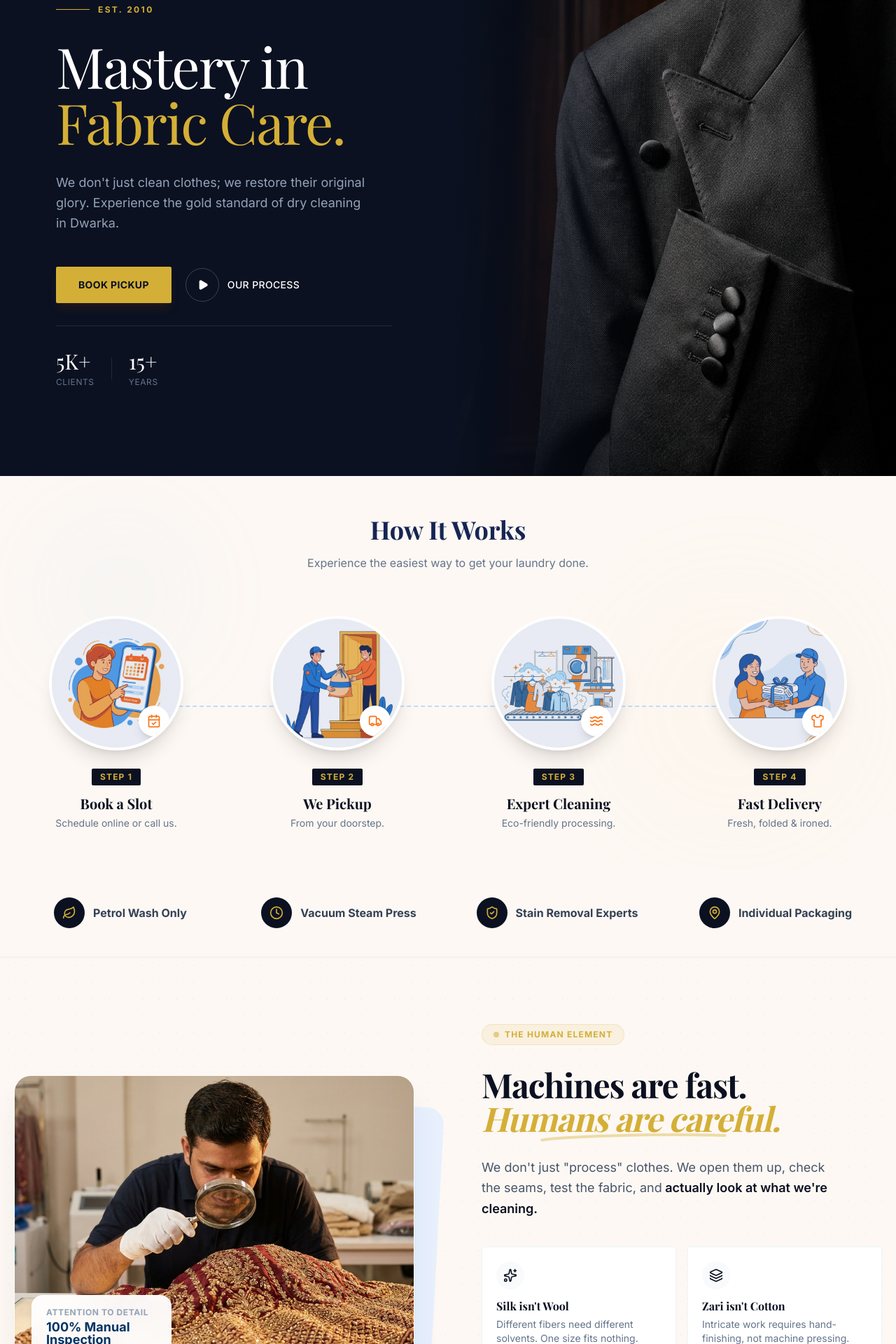
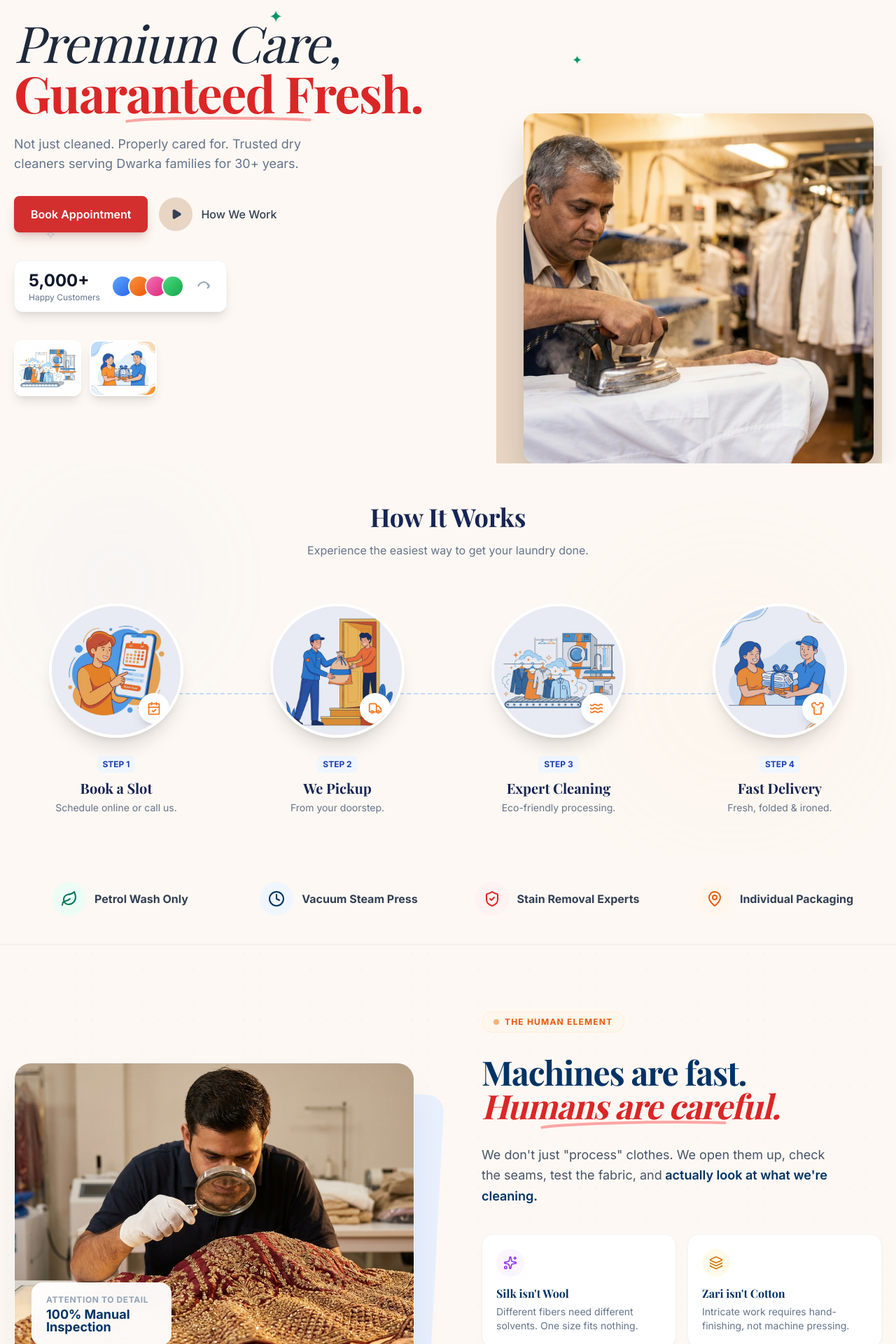
Before and after one commit to comexdryclean70/comex-dryclean-main-website, a Next.js app: page / in a window 1280 px wide. Shown: the part 120-2040 px from the top of the page at 70% size. Built offline with nearby package versions, Linux system fonts and the light colour scheme; a web font is replaced by a local one.

Commit message:
Revert "feat: luxury heritage rebrand (navy/gold theme, split hero)"
This reverts commit b087e8a69ebcb40b2a57a4813fd17ab03d037552.

```diff
--- a/src/components/Hero.tsx
+++ b/src/components/Hero.tsx
@@ -7,86 +7,126 @@ import { motion } from "framer-motion";
 
 export default function Hero() {
     return (
-        <section className="relative w-full bg-[#0B1121] overflow-hidden min-h-screen flex flex-col lg:flex-row">
+        <section className="relative w-full bg-[#FDF8F3] overflow-hidden min-h-[90vh]">
+            {/* Decorative Sparkles */}
+            <div className="absolute top-32 left-[30%] text-emerald-600 text-2xl">✦</div>
+            <div className="absolute top-48 right-[35%] text-emerald-600 text-lg">✦</div>
+            <div className="absolute top-20 right-[20%] text-slate-300 text-3xl font-light">✧</div>
+            <div className="absolute bottom-[30%] right-[15%] text-slate-300 text-2xl font-light">✧</div>
+            <div className="absolute bottom-[40%] left-[5%] text-slate-300 text-xl font-light">✧</div>
 
-            {/* Left Content Side (50%) */}
-            <div className="w-full lg:w-1/2 relative z-10 flex flex-col justify-center px-6 sm:px-12 lg:px-20 py-20 lg:py-0">
+            {/* Hero Content */}
+            <div className="relative z-10 w-full max-w-7xl mx-auto px-5 pt-28 md:pt-36 pb-0">
+                <div className="grid grid-cols-1 lg:grid-cols-2 gap-8 lg:gap-4 items-end">
+
+                    {/* Text Content - Left Side */}
                     <motion.div
                         initial={{ opacity: 0, y: 30 }}
                         animate={{ opacity: 1, y: 0 }}
-                    transition={{ duration: 0.8 }}
-                    className="space-y-8 max-w-xl"
+                        transition={{ duration: 0.7 }}
+                        className="space-y-6 text-left pb-12 lg:pb-24"
                     >
-                    {/* Eyebrow */}
-                    <div className="flex items-center gap-3">
-                        <div className="h-[1px] w-12 bg-[#D4AF37]"></div>
-                        <span className="text-[#D4AF37] uppercase tracking-[0.2em] text-xs font-bold">Est. 2010</span>
-                    </div>
-
                         {/* Main Headline */}
-                    <h1 className="text-5xl sm:text-6xl lg:text-[5rem] leading-[1.1] font-serif text-white tracking-tight">
-                        Mastery in <br />
-                        <span className="text-[#D4AF37]">Fabric Care.</span>
+                        <h1 className="text-4xl sm:text-5xl md:text-6xl lg:text-[4.5rem] leading-[1.1] tracking-tight font-serif">
+                            <span className="italic text-slate-800">Premium Care,</span>
+                            <br />
+                            <span className="relative inline-block">
+                                <span className="font-bold text-red-600 relative z-10">Guaranteed Fresh.</span>
+                                <svg className="absolute -bottom-2 left-0 w-full h-3 text-red-300 -z-10" viewBox="0 0 200 9" fill="none" xmlns="http://www.w3.org/2000/svg"><path d="M2.00025 6.99997C25.7501 2.99999 124.814 3.00003 166.085 4.30561C190.158 5.06716 195.034 5.25732 198.001 5.49997" stroke="currentColor" strokeWidth="3" strokeLinecap="round" /></svg>
+                            </span>
                         </h1>
 
                         {/* Subhead */}
-                    <p className="text-lg text-slate-400 font-sans leading-relaxed max-w-md">
-                        We don't just clean clothes; we restore their original glory.
-                        Experience the gold standard of dry cleaning in Dwarka.
+                        <p className="text-base sm:text-lg text-slate-500 max-w-md leading-relaxed">
+                            Not just cleaned. Properly cared for. Trusted dry cleaners serving Dwarka families for 30+ years.
                         </p>
 
-                    {/* Buttons */}
-                    <div className="flex flex-wrap items-center gap-5 pt-4">
+                        {/* CTA Buttons */}
+                        <div className="flex flex-wrap items-center gap-4 pt-2">
                             <Link
                                 href="/booking"
-                            className="bg-[#D4AF37] hover:bg-[#b89628] text-[#0B1121] font-bold rounded-sm px-8 py-4 shadow-lg shadow-amber-900/20 transition-all hover:-translate-y-0.5 uppercase tracking-wide text-sm"
+                                className="bg-[#D32F2F] hover:bg-red-800 text-white font-semibold rounded-lg px-6 py-3.5 shadow-lg shadow-red-900/20 transition-all hover:-translate-y-0.5"
                             >
-                            Book Pickup
+                                Book Appointment
                             </Link>
 
-                        <button className="flex items-center gap-3 group text-white hover:text-[#D4AF37] transition-colors">
-                            <div className="w-12 h-12 rounded-full border border-white/20 flex items-center justify-center group-hover:border-[#D4AF37] transition-colors">
-                                <Play className="w-4 h-4 ml-0.5 fill-current" />
+                            <button className="flex items-center gap-3 group">
+                                <div className="w-12 h-12 rounded-full bg-[#E8D5C4] flex items-center justify-center group-hover:bg-[#dcc7b3] transition-colors">
+                                    <Play className="w-4 h-4 text-slate-700 ml-0.5" fill="currentColor" />
                                 </div>
-                            <span className="font-medium tracking-wide text-sm uppercase">Our Process</span>
+                                <span className="font-medium text-slate-700">How We Work</span>
                             </button>
                         </div>
 
-                    {/* Trust Indicator */}
-                    <div className="pt-8 border-t border-white/10 flex items-center gap-6">
+                        {/* Stats Badge */}
+                        <div className="flex items-center gap-4 pt-4">
+                            <div className="bg-white rounded-xl px-5 py-3 shadow-lg border border-slate-100">
+                                <div className="flex items-center gap-4">
                                     <div>
-                            <p className="text-3xl font-serif text-white">5K+</p>
-                            <p className="text-xs text-slate-500 uppercase tracking-wider mt-1">Clients</p>
+                                        <p className="text-2xl font-bold text-slate-900">5,000+</p>
+                                        <p className="text-xs text-slate-500">Happy Customers</p>
                                     </div>
-                        <div className="h-8 w-[1px] bg-white/10"></div>
-                        <div>
-                            <p className="text-3xl font-serif text-white">15+</p>
-                            <p className="text-xs text-slate-500 uppercase tracking-wider mt-1">Years</p>
+                                    {/* Avatar Stack */}
+                                    <div className="flex -space-x-2">
+                                        <div className="w-8 h-8 rounded-full bg-gradient-to-br from-blue-400 to-blue-600 border-2 border-white"></div>
+                                        <div className="w-8 h-8 rounded-full bg-gradient-to-br from-orange-400 to-orange-600 border-2 border-white"></div>
+                                        <div className="w-8 h-8 rounded-full bg-gradient-to-br from-pink-400 to-pink-600 border-2 border-white"></div>
+                                        <div className="w-8 h-8 rounded-full bg-gradient-to-br from-green-400 to-green-600 border-2 border-white"></div>
+                                    </div>
+                                    {/* Arrow */}
+                                    <svg className="w-6 h-6 text-slate-400" viewBox="0 0 24 24" fill="none" stroke="currentColor" strokeWidth="2">
+                                        <path d="M4 12c4-8 12-8 16 0" />
+                                        <path d="M20 12l-3-3m3 3l-3 3" />
+                                    </svg>
+                                </div>
+                            </div>
+                        </div>
+
+                        {/* Preview Images */}
+                        <div className="flex gap-3 pt-4">
+                            <div className="relative w-24 h-20 rounded-xl overflow-hidden shadow-lg border-2 border-white">
+                                <Image
+                                    src="/step-cleaning.png"
+                                    alt="Professional cleaning"
+                                    fill
+                                    className="object-cover"
+                                />
+                            </div>
+                            <div className="relative w-24 h-20 rounded-xl overflow-hidden shadow-lg border-2 border-white">
+                                <Image
+                                    src="/step-delivery.png"
+                                    alt="Fast delivery"
+                                    fill
+                                    className="object-cover"
+                                />
                             </div>
                         </div>
                     </motion.div>
-            </div>
 
-            {/* Right Image Side (50%) */}
-            <div className="w-full lg:w-1/2 relative min-h-[50vh] lg:min-h-screen bg-slate-900">
+                    {/* Hero Image - Right Side */}
                     <motion.div
-                    initial={{ opacity: 0 }}
-                    animate={{ opacity: 1 }}
-                    transition={{ duration: 1.2 }}
-                    className="absolute inset-0"
+                        initial={{ opacity: 0, x: 50 }}
+                        animate={{ opacity: 1, x: 0 }}
+                        transition={{ duration: 0.8, delay: 0.2 }}
+                        className="relative flex justify-end items-end"
                     >
+                        {/* Decorative Background Shape */}
+                        <div className="absolute bottom-0 right-0 w-[90%] h-[85%] bg-[#E8D5C4] rounded-tl-[80px] -z-10"></div>
+
+                        {/* Person Image */}
+                        <div className="relative w-full max-w-lg">
                             <Image
-                        src="/hero-tuxedo.png"
-                        alt="Close up of premium tuxedo lapel showing fabric texture"
-                        fill
-                        className="object-cover"
+                                src="/hero-master-pressman.png"
+                                alt="Master Pressman ironing a shirt"
+                                width={500}
+                                height={600}
+                                className="object-cover rounded-2xl shadow-2xl"
                                 priority
                             />
-                    {/* Subtle Gradient Overlay */}
-                    <div className="absolute inset-0 bg-gradient-to-r from-[#0B1121] via-transparent to-transparent opacity-80 lg:opacity-100"></div>
+                        </div>
                     </motion.div>
                 </div>
-
+            </div>
         </section>
     );
 }
--- a/src/components/MastersTouch.tsx
+++ b/src/components/MastersTouch.tsx
@@ -57,48 +57,48 @@ export default function MastersTouch() {
                         className="w-full lg:w-1/2 order-2"
                     >
                         {/* Badge */}
-                        <div className="inline-flex items-center gap-2 bg-[#D4AF37]/10 border border-[#D4AF37]/20 px-4 py-1.5 rounded-full mb-8">
-                            <div className="w-2 h-2 rounded-full bg-[#D4AF37] animate-pulse" />
-                            <span className="text-xs font-bold text-[#D4AF37] uppercase tracking-widest">The Human Element</span>
+                        <div className="inline-flex items-center gap-2 bg-orange-50 border border-orange-100 px-4 py-1.5 rounded-full mb-8">
+                            <div className="w-2 h-2 rounded-full bg-orange-500 animate-pulse" />
+                            <span className="text-xs font-bold text-orange-600 uppercase tracking-widest">The Human Element</span>
                         </div>
 
                         {/* Headline */}
-                        <h2 className="text-4xl lg:text-5xl font-bold font-serif text-[#0B1121] mb-8 leading-[1.1] tracking-tight">
+                        <h2 className="text-4xl lg:text-5xl font-bold font-serif text-[#003366] mb-8 leading-[1.1] tracking-tight">
                             Machines are fast. <br />
-                            <span className="relative inline-block text-[#D4AF37] font-serif italic pr-2">
+                            <span className="relative inline-block text-red-600 font-serif italic pr-2">
                                 <span className="relative z-10">Humans are careful.</span>
-                                <svg className="absolute -bottom-2 left-0 w-full h-3 text-[#D4AF37]/40 -z-10 transform -rotate-1" viewBox="0 0 200 9" fill="none" xmlns="http://www.w3.org/2000/svg"><path d="M2.00025 6.99997C25.7501 2.99999 124.814 3.00003 166.085 4.30561C190.158 5.06716 195.034 5.25732 198.001 5.49997" stroke="currentColor" strokeWidth="3" strokeLinecap="round" /></svg>
+                                <svg className="absolute -bottom-2 left-0 w-full h-3 text-red-300 -z-10 transform -rotate-1" viewBox="0 0 200 9" fill="none" xmlns="http://www.w3.org/2000/svg"><path d="M2.00025 6.99997C25.7501 2.99999 124.814 3.00003 166.085 4.30561C190.158 5.06716 195.034 5.25732 198.001 5.49997" stroke="currentColor" strokeWidth="3" strokeLinecap="round" /></svg>
                             </span>
                         </h2>
 
-                        <p className="text-lg text-slate-600 mb-10 leading-relaxed max-w-lg font-sans">
+                        <p className="text-lg text-slate-600 mb-10 leading-relaxed max-w-lg">
                             We don't just "process" clothes. We open them up, check the seams, test the fabric, and
-                            <span className="font-semibold text-[#0B1121]"> actually look at what we're cleaning.</span>
+                            <span className="font-semibold text-[#003366]"> actually look at what we're cleaning.</span>
                         </p>
 
                         {/* Visual Cards - Replaces the Text Block */}
                         <div className="grid grid-cols-1 sm:grid-cols-2 gap-4 mb-10">
                             {/* Card 1: Silk */}
-                            <div className="bg-white p-5 rounded-sm border border-slate-100 shadow-sm hover:shadow-md transition-shadow group">
-                                <div className="w-10 h-10 bg-slate-50 rounded-full flex items-center justify-center text-[#0B1121] mb-3 group-hover:scale-110 transition-transform">
+                            <div className="bg-white p-5 rounded-2xl border border-slate-100 shadow-sm hover:shadow-md transition-shadow group">
+                                <div className="w-10 h-10 bg-purple-50 rounded-full flex items-center justify-center text-purple-600 mb-3 group-hover:scale-110 transition-transform">
                                     <Sparkles className="w-5 h-5" />
                                 </div>
-                                <h4 className="font-bold text-[#0B1121] mb-1 font-serif">Silk isn't Wool</h4>
+                                <h4 className="font-bold text-[#003366] mb-1">Silk isn't Wool</h4>
                                 <p className="text-sm text-slate-500">Different fibers need different solvents. One size fits nothing.</p>
                             </div>
 
                             {/* Card 2: Zari */}
-                            <div className="bg-white p-5 rounded-sm border border-slate-100 shadow-sm hover:shadow-md transition-shadow group">
-                                <div className="w-10 h-10 bg-slate-50 rounded-full flex items-center justify-center text-[#0B1121] mb-3 group-hover:scale-110 transition-transform">
+                            <div className="bg-white p-5 rounded-2xl border border-slate-100 shadow-sm hover:shadow-md transition-shadow group">
+                                <div className="w-10 h-10 bg-amber-50 rounded-full flex items-center justify-center text-amber-600 mb-3 group-hover:scale-110 transition-transform">
                                     <Layers className="w-5 h-5" />
                                 </div>
-                                <h4 className="font-bold text-[#0B1121] mb-1 font-serif">Zari isn't Cotton</h4>
+                                <h4 className="font-bold text-[#003366] mb-1">Zari isn't Cotton</h4>
                                 <p className="text-sm text-slate-500">Intricate work requires hand-finishing, not machine pressing.</p>
                             </div>
                         </div>
 
                         {/* Bottom Quote / Signoff */}
-                        <div className="pl-6 border-l-4 border-[#D4AF37]">
+                        <div className="pl-6 border-l-4 border-[#003366]">
                             <p className="text-slate-600 italic font-serif text-lg">
                                 "Treating them the same ensures they lose their shape. Treating them differently ensures they last."
                             </p>
--- a/src/components/PriceCards.tsx
+++ b/src/components/PriceCards.tsx
@@ -86,7 +86,7 @@ export default function PriceCards() {
                                 className="flex items-center justify-between p-4 rounded-xl border border-slate-100 bg-white hover:border-orange-100 hover:shadow-sm transition-all group"
                             >
                                 <div className="flex items-center gap-4">
-                                    <div className="w-10 h-10 bg-blue-50 rounded-lg flex items-center justify-center text-[#0B1121] group-hover:text-[#D4AF37] transition-colors">
+                                    <div className="w-10 h-10 bg-blue-50 rounded-lg flex items-center justify-center text-blue-600 group-hover:text-orange-500 transition-colors">
                                         <service.icon className="w-5 h-5" strokeWidth={1.5} />
                                     </div>
                                     <span className="font-bold text-slate-700">{service.name}</span>
@@ -95,7 +95,7 @@ export default function PriceCards() {
                                 <div className="flex items-center gap-2 md:gap-8 text-sm">
                                     <div className="w-20 text-right">
                                         <span className="block md:hidden text-[10px] text-slate-400 font-bold uppercase">DC</span>
-                                        <span className="font-bold text-[#0B1121]">{service.dc}</span>
+                                        <span className="font-bold text-blue-950">{service.dc}</span>
                                     </div>
                                     <div className="w-20 text-right">
                                         <span className="block md:hidden text-[10px] text-slate-400 font-bold uppercase">Press</span>
@@ -111,7 +111,7 @@ export default function PriceCards() {
                     <p className="text-xs text-slate-400 font-medium">
                         * Prices exclude GST. Saree polishing and rolling ("Charak") available separately.
                     </p>
-                    <Link href="/pricing" className="inline-flex items-center text-[#D4AF37] font-bold hover:underline tracking-wide">
+                    <Link href="/pricing" className="inline-flex items-center text-orange-600 font-bold hover:underline">
                         View Full Price List &rarr;
                     </Link>
                 </div>
--- a/src/components/ProcessSteps.tsx
+++ b/src/components/ProcessSteps.tsx
@@ -75,11 +75,11 @@ export default function ProcessSteps() {
 
                                 {/* Text */}
                                 <div>
-                                    <div className="inline-block bg-[#0B1121] text-[#D4AF37] text-xs font-bold px-3 py-1 rounded-sm mb-3 tracking-widest">
+                                    <div className="inline-block bg-blue-50 text-blue-800 text-xs font-bold px-2 py-1 rounded-md mb-2">
                                         STEP {step.id}
                                     </div>
-                                    <h3 className="text-xl font-bold font-serif text-[#0B1121] mb-1">{step.title}</h3>
-                                    <p className="text-slate-500 text-sm font-sans">{step.desc}</p>
+                                    <h3 className="text-xl font-bold text-blue-950 mb-1">{step.title}</h3>
+                                    <p className="text-slate-500 text-sm">{step.desc}</p>
                                 </div>
                             </div>
                         </div>
--- a/src/components/TrustStrip.tsx
+++ b/src/components/TrustStrip.tsx
@@ -12,30 +12,16 @@ export default function TrustStrip() {
         <section className="py-8 bg-[#FDF8F3] border-b border-slate-100 shadow-sm relative z-20">
             <div className="max-w-7xl mx-auto px-6">
                 <div className="grid grid-cols-2 md:grid-cols-4 gap-4">
-                    <div className="flex flex-col md:flex-row items-center justify-center gap-3 text-center md:text-left p-2 hover:bg-slate-50 transition-colors">
-                        <div className="p-3 rounded-full bg-[#0B1121] text-[#D4AF37]">
-                            <Leaf className="w-5 h-5" strokeWidth={2} />
+                    {badges.map((badge, idx) => (
+                        <div key={idx} className="flex flex-col md:flex-row items-center justify-center gap-3 text-center md:text-left p-2 rounded-xl hover:bg-slate-50 transition-colors">
+                            <div className={`p-3 rounded-full ${badge.bg} ${badge.color}`}>
+                                <badge.icon className="w-6 h-6" strokeWidth={2} />
+                            </div>
+                            <span className="text-sm md:text-base font-bold text-slate-700 leading-tight">
+                                {badge.text}
+                            </span>
                         </div>
-                        <span className="text-sm md:text-base font-bold text-slate-700 leading-tight">Petrol Wash Only</span>
-                    </div>
-                    <div className="flex flex-col md:flex-row items-center justify-center gap-3 text-center md:text-left p-2 hover:bg-slate-50 transition-colors">
-                        <div className="p-3 rounded-full bg-[#0B1121] text-[#D4AF37]">
-                            <Clock className="w-5 h-5" strokeWidth={2} />
-                        </div>
-                        <span className="text-sm md:text-base font-bold text-slate-700 leading-tight">Vacuum Steam Press</span>
-                    </div>
-                    <div className="flex flex-col md:flex-row items-center justify-center gap-3 text-center md:text-left p-2 hover:bg-slate-50 transition-colors">
-                        <div className="p-3 rounded-full bg-[#0B1121] text-[#D4AF37]">
-                            <ShieldCheck className="w-5 h-5" strokeWidth={2} />
-                        </div>
-                        <span className="text-sm md:text-base font-bold text-slate-700 leading-tight">Stain Removal Experts</span>
-                    </div>
-                    <div className="flex flex-col md:flex-row items-center justify-center gap-3 text-center md:text-left p-2 hover:bg-slate-50 transition-colors">
-                        <div className="p-3 rounded-full bg-[#0B1121] text-[#D4AF37]">
-                            <MapPin className="w-5 h-5" strokeWidth={2} />
-                        </div>
-                        <span className="text-sm md:text-base font-bold text-slate-700 leading-tight">Individual Packaging</span>
-                    </div>
+                    ))}
                 </div>
             </div>
         </section>
```
Also changed, not shown: src/components/CallToAction.tsx (+4 -4 lines), src/components/MainFooter.tsx (+50 -30 lines), src/components/RequestCallback.tsx (+35 -20 lines), src/components/TrustGallery.tsx (+9 -10 lines), public/hero-tuxedo.png (deleted), public/luxury-rack.png (deleted). Lines whose indentation alone changed are shown as unchanged.
